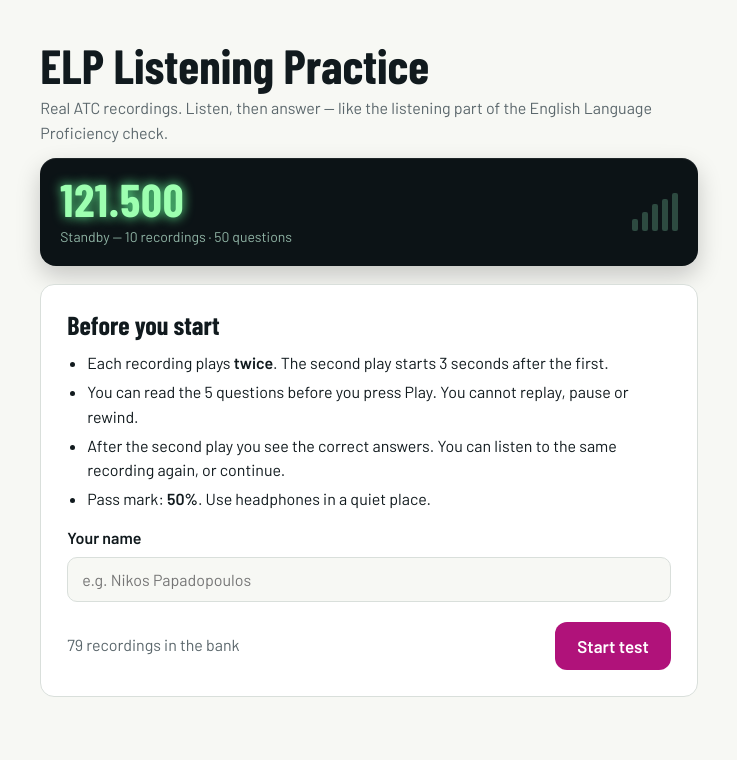
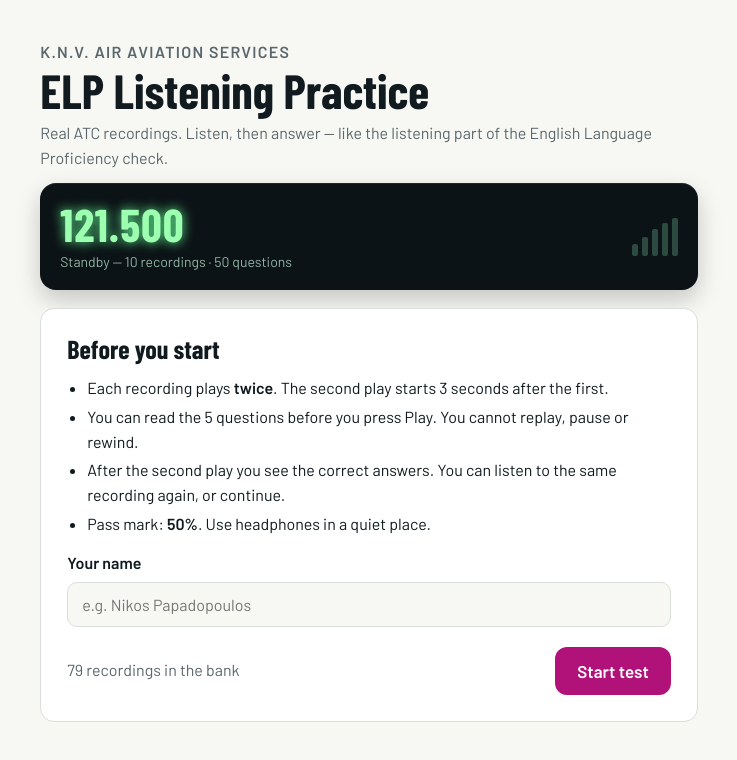
Before and after one commit to mtourkakis/elp, a plain HTML site: page index.html in a window 1280 px wide. Shown: the whole page, without its empty margins (271-1008 px from the left). Drawn offline with nearby package versions, Linux system fonts and the light colour scheme.

Commit message:
Show K.N.V. branding

```diff
--- a/index.html
+++ b/index.html
@@ -59,6 +59,7 @@ button:focus-visible,input:focus-visible,.opt:has(input:focus-visible){outline:3
 <body>
 <main>
   <section id="start">
+    <p class="mute" style="margin:0;letter-spacing:.08em;font-weight:600">K.N.V. AIR AVIATION SERVICES</p>
     <h1>ELP Listening Practice</h1>
     <p class="mute">Real ATC recordings. Listen, then answer — like the listening part of the English Language Proficiency check.</p>
     <div class="radio" aria-hidden="true">
@@ -81,7 +82,7 @@ button:focus-visible,input:focus-visible,.opt:has(input:focus-visible){outline:3
   </section>
 
   <section id="test" hidden>
-    <div class="row" style="margin-top:0"><span class="tag" id="who" hidden></span><span class="tag" id="count"></span></div>
+    <div class="row" style="margin-top:0"><span class="tag">K.N.V. AIR AVIATION SERVICES</span><span id="who" hidden></span><span class="tag" id="count"></span></div>
     <div class="prog"><b id="progBar" style="width:0"></b></div>
     <div class="radio" id="radio">
       <div><div class="lcd" id="lcd">REC 01</div><div class="lcdsub" id="lcdsub">Press Play when ready</div></div>
```
